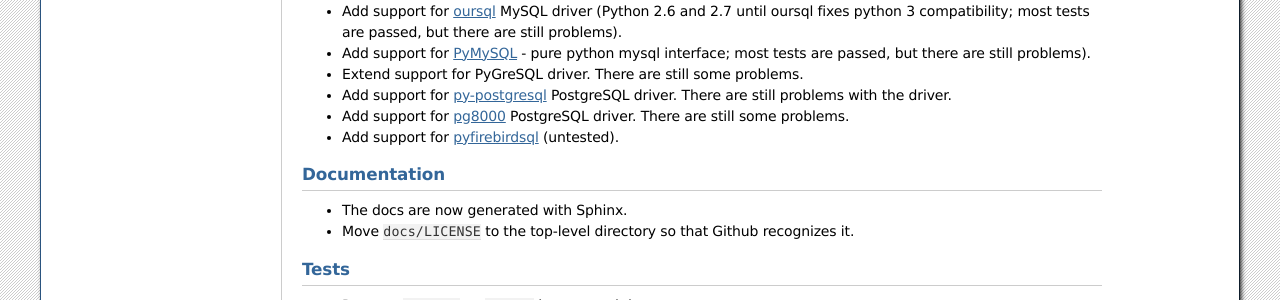
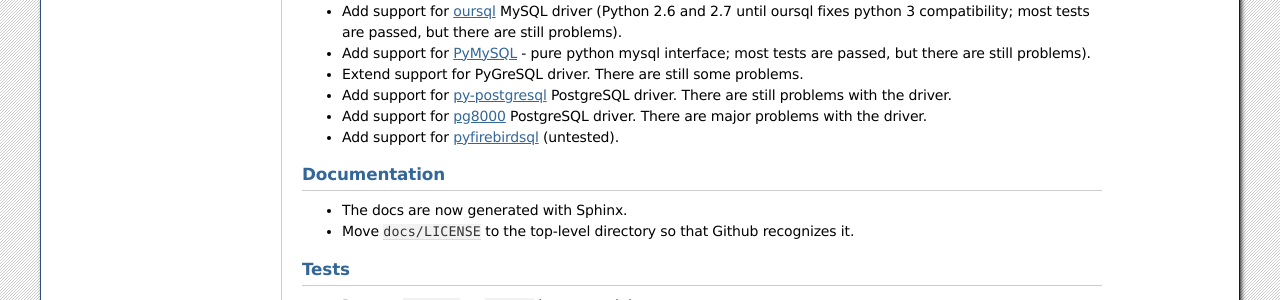
Before and after one commit to sqlobject/sqlobject, a Sphinx documentation site: the page built from docs/News.rst, in a window 1280 px wide. Shown: the part 836-1136 px from the top of the page. Built offline with Sphinx 7.4.7, drawn with Linux system fonts in a browser that asks for light colours.

Commit message:
There are major problems with pg8000 driver
[skip ci]

```diff
--- a/docs/News.rst
+++ b/docs/News.rst
@@ -52,7 +52,7 @@
   are still problems with the driver.
 
 * Add support for `pg8000 <https://pypi.python.org/pypi/pg8000>`_
-  PostgreSQL driver. There are still some problems.
+  PostgreSQL driver. There are major problems with the driver.
 
 * Add support for `pyfirebirdsql
   <https://pypi.python.org/pypi/firebirdsql>`_ (untested).
```
